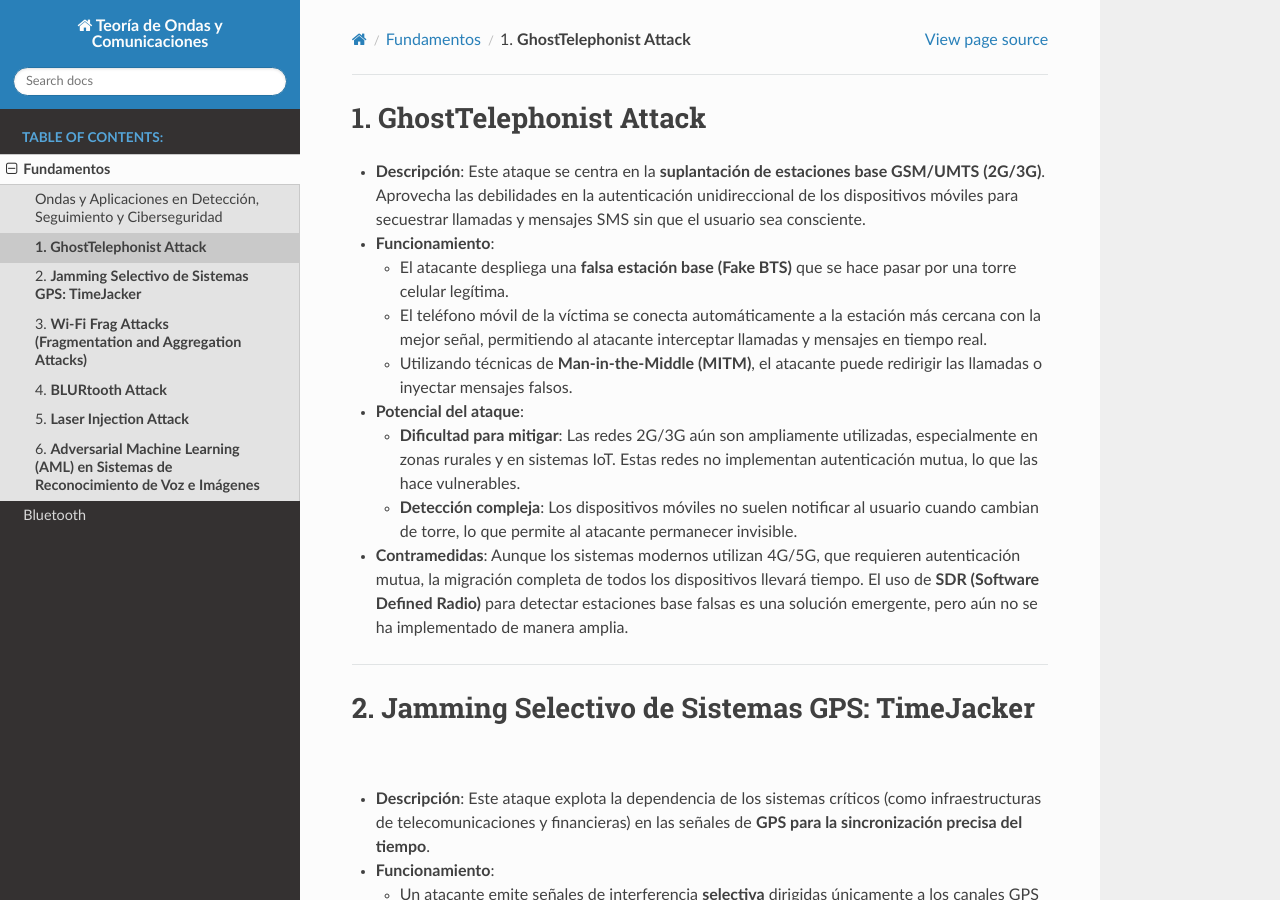
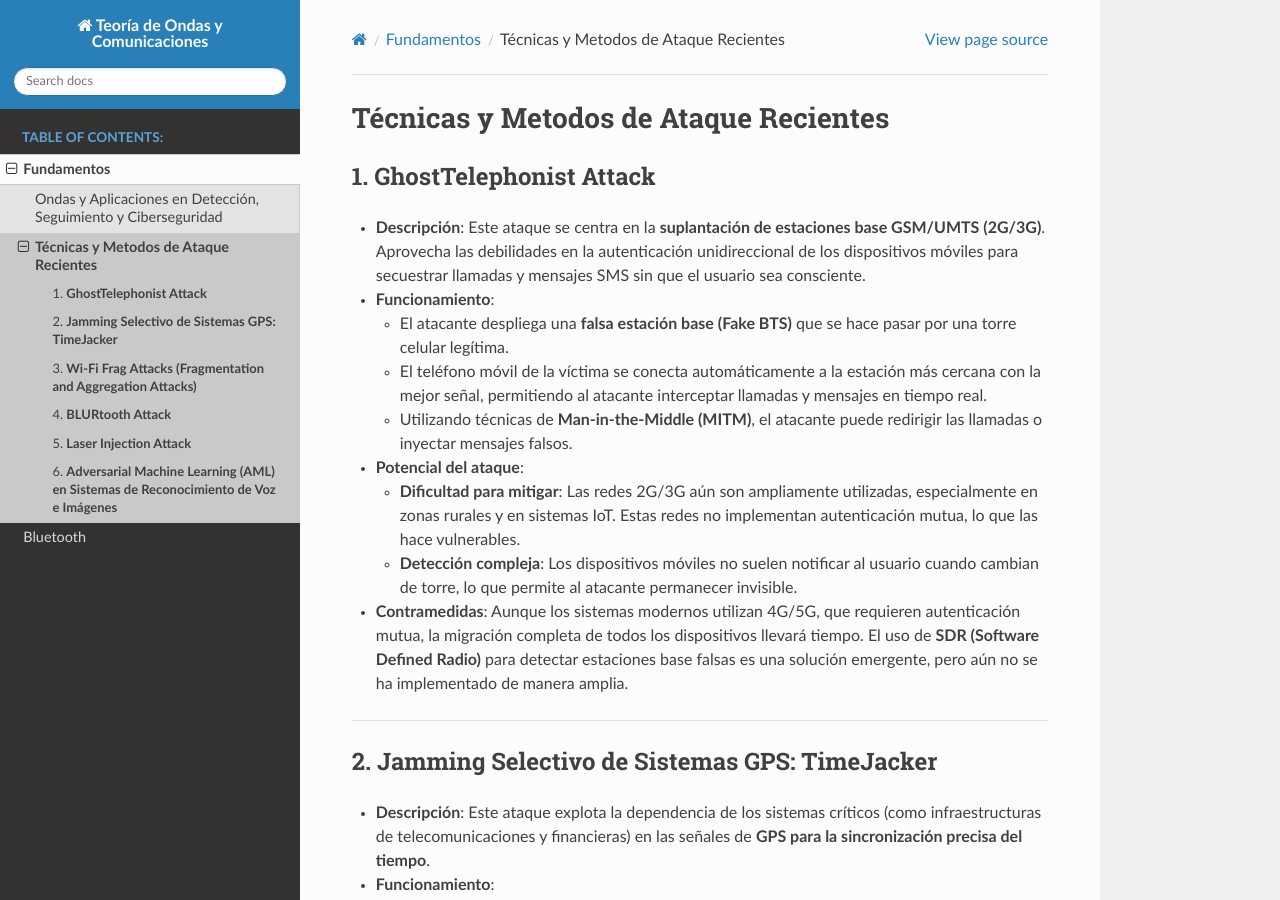
Before and after one commit to MrCabss69/WaveMonitor, a Sphinx documentation site: the page built from docs/source/fundamentos/2.Nuevos-Ataques.md, in a window 1280 px wide and 900 px high. Built offline with Sphinx 7.4.7 and the Read the Docs theme 3.1.0, drawn with Linux system fonts in a browser that asks for light colours; pages that are not in the unit, such as notebooks, are missing from menus.

Commit message:
Wave-Monitor v0.1

```diff
--- a/docs/source/fundamentos/2.Nuevos-Ataques.md
+++ b/docs/source/fundamentos/2.Nuevos-Ataques.md
@@ -1,3 +1,5 @@
+# Técnicas y Metodos de Ataque Recientes
+
 ### 1. **GhostTelephonist Attack**
 
 - **Descripción**: Este ataque se centra en la **suplantación de estaciones base GSM/UMTS (2G/3G)**. Aprovecha las debilidades en la autenticación unidireccional de los dispositivos móviles para secuestrar llamadas y mensajes SMS sin que el usuario sea consciente.
```
